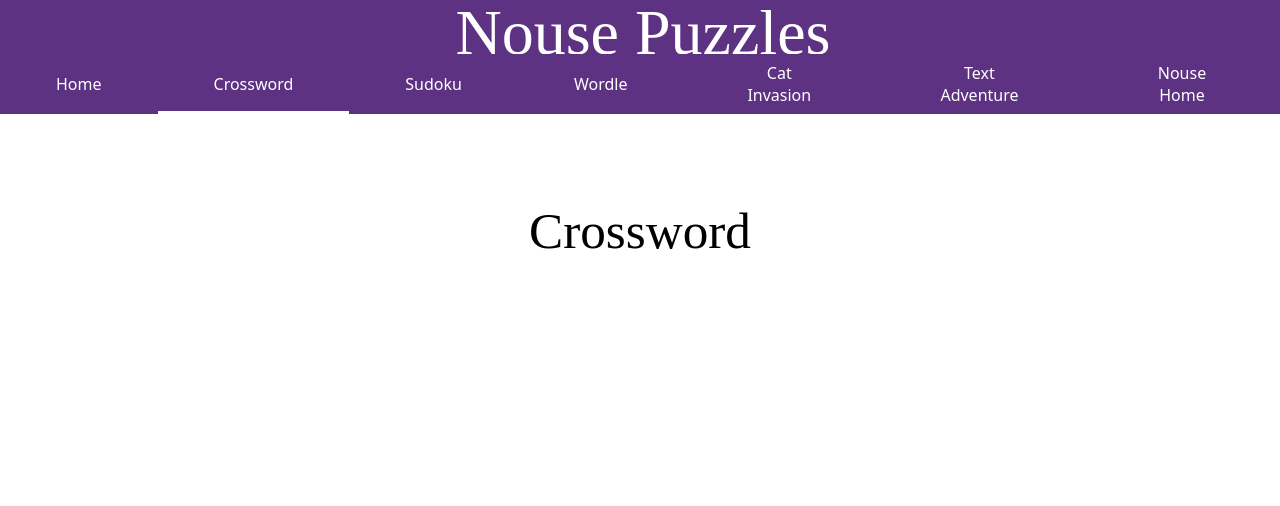
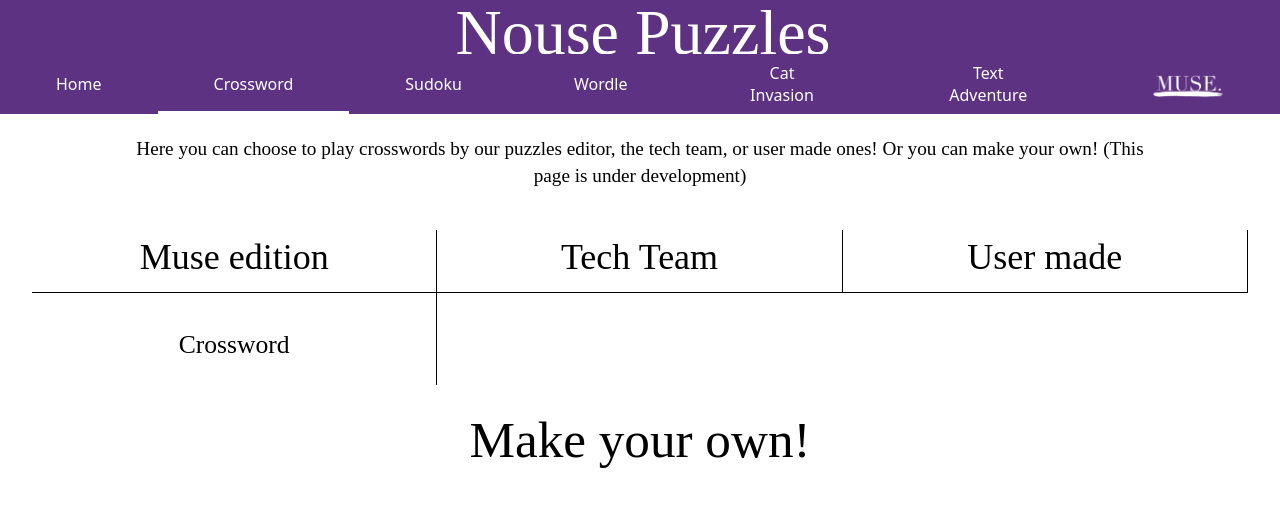
Before and after one commit to yorknouse/puzzles, a React (Vite) app: page / in a window 1280 px wide. Both pictures are taken after a click on the button "Crossword". Shown: the top 506 px of the page. Built offline with nearby package versions, Linux system fonts and the light colour scheme.

Commit message:
Improved homepage design, added home button to crossword

```diff
--- a/src/App.css
+++ b/src/App.css
@@ -299,3 +299,67 @@
     height: auto;
     margin-top: -3rem;
   }
+
+  .muse-logo {
+    width: 4.5rem;
+    height: auto;
+    margin-bottom: -0.5rem;
+  }
+
+  .return-home {
+    position: absolute;
+    top: 0rem;
+    right: 4.5vw;
+    font-size: clamp(1rem, 1.5vw, 2rem);
+    color: black;
+    font-family: "Times New Roman", serif;
+  }
+
+.crosswords-container {
+  margin-top: 5vh;
+  display: grid;
+  grid-template-columns: repeat(3, 1fr);
+  padding: 0 2rem;
+}
+
+.puzzle-card-header {
+  border-bottom: 1px solid #000;
+  padding-bottom: 0.5rem;
+  font-size: clamp(2.25rem, 2.5vw, 3.5rem);
+  color: black;
+  font-family: "Times New Roman", serif;
+  font-weight: 525;
+}
+
+.puzzle-card-header:not(:last-child) {
+  border-right: 1px solid #000;
+}
+
+.crossword-card {
+  padding: 1rem 0;
+  text-decoration: none;
+  color: inherit;
+}
+
+.crossword-card:not(:nth-child(3n)) {
+  border-right: 1px solid #000;
+}
+
+.crossword-name {
+  font-size: clamp(1.25rem, 2vw, 2.5rem);
+  margin-bottom: 0.5rem;
+  font-family: "Times New Roman", serif;
+  color: black;
+  font-weight: 10;
+  line-height: 1.2;
+}
+
+.crosswords-description {
+  font-size: clamp(1rem, 1.5vw, 1.75rem);
+  color: black;
+  font-family: "Times New Roman", serif;
+  margin: 0 auto;
+  width: 80%;
+  line-height: 1.4;
+  margin-top: -8vh;
+}
--- a/src/Crossword Puzzle/CrosswordGame.tsx
+++ b/src/Crossword Puzzle/CrosswordGame.tsx
@@ -1,6 +1,11 @@
 import { useState, useRef } from "react";
 import type { CrosswordPuzzle } from "./crossword";
-import puzzle1 from "./Crosswords/puzzle1.json";
+import { Link } from "react-router-dom";
+
+const bob = "./Crosswords/puzzle1.json";
+
+const puzzles = import.meta.glob("./Crosswords/*.json", { eager: true });
+const puzzle1 = puzzles[bob] as CrosswordPuzzle;
 
 type Props = {
   puzzle?: CrosswordPuzzle; // pass a puzzle as a prop to be used, otherwise deafulting to puzzle1
@@ -185,6 +190,7 @@ export default function CrosswordGame({ puzzle = puzzle1 }: Props) {
               <p>{isCorrect ? "Correct!" : "Not quite it!"}</p>
             )}
           </div>
+          <Link to="/" className="return-home"><h2 className="return-home">Home</h2></Link>
         </div>
         <div className="crossword">
           {/* Grid rendering */}
--- a/src/Puzzles Home/Home.tsx
+++ b/src/Puzzles Home/Home.tsx
@@ -1,8 +1,9 @@
 import { useState } from "react";
 import { Link } from "react-router-dom";
 import WhatsappQR from "../Images/WhatsappQR.png";
+import Muselogo from "../Images/Muselogo.png";
 
-const pages = ["Home", "Crossword", "Sudoku", "Wordle", "Cat Invasion", "Text Adventure", "Nouse Home"];
+const pages = ["Home", "Crossword", "Sudoku", "Wordle", "Cat Invasion", "Text Adventure", "Muse Home"];
 
 export default function Home() {
   const [active, setActive] = useState("Home");
@@ -22,7 +23,7 @@ export default function Home() {
             className={`nav-link ${active === page ? "nav-link-active" : ""}`}
             onClick={() => setActive(page)}
           >
-            {page}
+            {page === "Muse Home" ? <img src={Muselogo} className="muse-logo" alt="Muse Home" /> : page}
           </button>
         ))}
       </nav>
@@ -41,19 +42,55 @@ export default function Home() {
             <br/>
             <p className="home-description">
               If you are interested in joining, you can email us at <a href="mailto: info@nouse.co.uk">info@nouse.co.uk </a>
-               or join our Whatsapp group by scanning the QR code below. We look forward to hearing from you! <br/><br/>
+               or join our WhatsApp group by scanning the QR code below. We also have meetings every Thursday at 6pm in the SLB. We look forward to hearing from you! <br/><br/>
               Sincerely, the Nouse Tech Team.
             </p>
             <br/>
-            <img src={WhatsappQR} alt="QR code to join Nouse Tech Whatsapp group" className = "qr-code"/>
+            <img src={WhatsappQR} alt="QR code to join Nouse Tech WhatsApp group" className = "qr-code"/>
           </>
         )}
-        {active === "Crossword" && <Link to="/crossword" className="puzzle-card"><h2 className="puzzle-name">Crossword</h2></Link>}
-        {active === "Sudoku" && <Link to="/crossword" className="puzzle-card"><h2 className="puzzle-name">Sudoku</h2></Link>}
-        {active === "Wordle" && <Link to="/crossword" className="puzzle-card"><h2 className="puzzle-name">Wordle</h2></Link>}
-        {active === "Cat Invasion" && <Link to="/crossword" className="puzzle-card"><h2 className="puzzle-name">Cat Invasion</h2></Link>}
-        {active === "Text Adventure" && <Link to="/crossword" className="puzzle-card"><h2 className="puzzle-name">Text Adventure</h2></Link>}
-        {active === "Nouse Home" && (window.location.href = "https://nouse.co.uk/")}
+        {active === "Crossword" && (
+          <>
+            <p className="crosswords-description">Here you can choose to play crosswords by our puzzles editor,
+              the tech team, or user made ones! Or you can make your own! (This page is under development)</p>
+            <div className="crosswords-container">
+              <div className="puzzle-card-header">Muse edition</div>
+              <div className="puzzle-card-header">Tech Team</div>
+              <div className="puzzle-card-header">User made</div>
+
+              <Link to="/crossword" className="crossword-card">
+                <h2 className="crossword-name">Crossword</h2>
+              </Link>
+            </div>
+          <Link to="/crossword" className="puzzle-card"><h2 className="puzzle-name">Make your own!</h2></Link>
+          </>
+
+        )}
+        {active === "Sudoku" && (
+          <>
+            <h2 className="crossword-name">(This page is under development)</h2>
+            <Link to="/crossword" className="puzzle-card"><h2 className="puzzle-name">Sudoku</h2></Link>
+          </>
+        )}
+        {active === "Wordle" && (
+          <>
+            <h2 className="crossword-name">(This page is under development)</h2>
+            <Link to="/crossword" className="puzzle-card"><h2 className="puzzle-name">Wordle</h2></Link>
+          </>
+        )}
+        {active === "Cat Invasion" && (
+          <>
+            <h2 className="crossword-name">(This page is under development)</h2>
+            <Link to="/crossword" className="puzzle-card"><h2 className="puzzle-name">Cat Invasion</h2></Link>
+          </>
+        )}
+        {active === "Text Adventure" && (
+          <>
+            <h2 className="crossword-name">(This page is under development)</h2>
+            <Link to="/crossword" className="puzzle-card"><h2 className="puzzle-name">Text Adventure</h2></Link>
+          </>
+        )}
+        {active === "Muse Home" && (window.location.href = "https://nouse.co.uk/muse")}
       </div>
     </div>
   );
```
Also changed, not shown: src/Images/Muselogo.png (added), src/Images/Nousebird.png (added).
